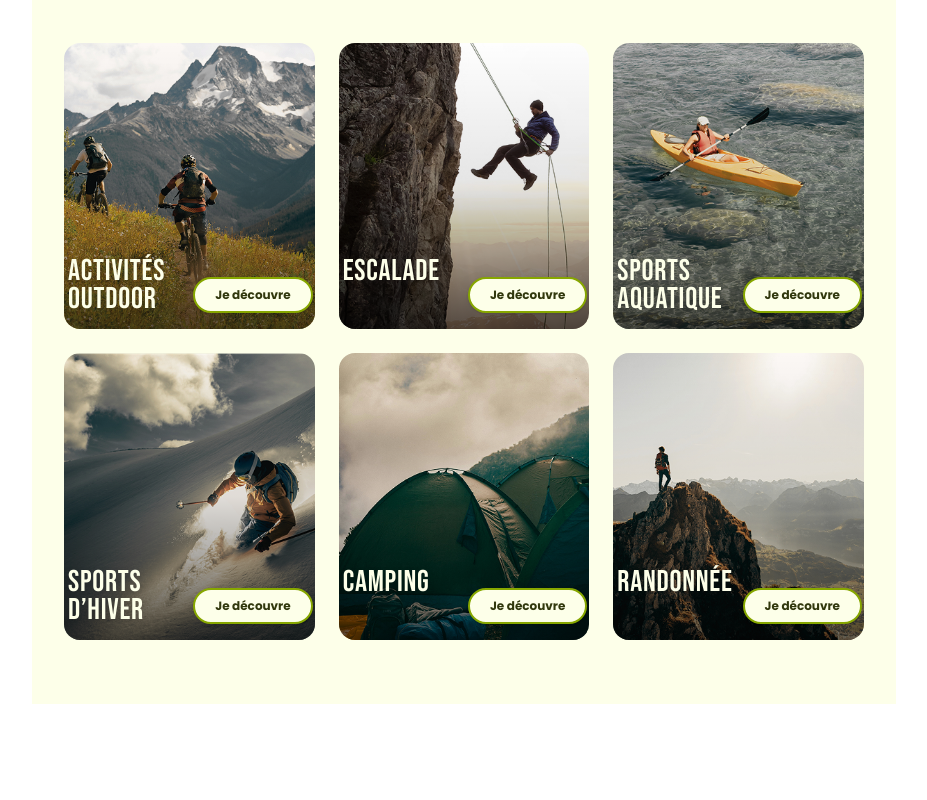
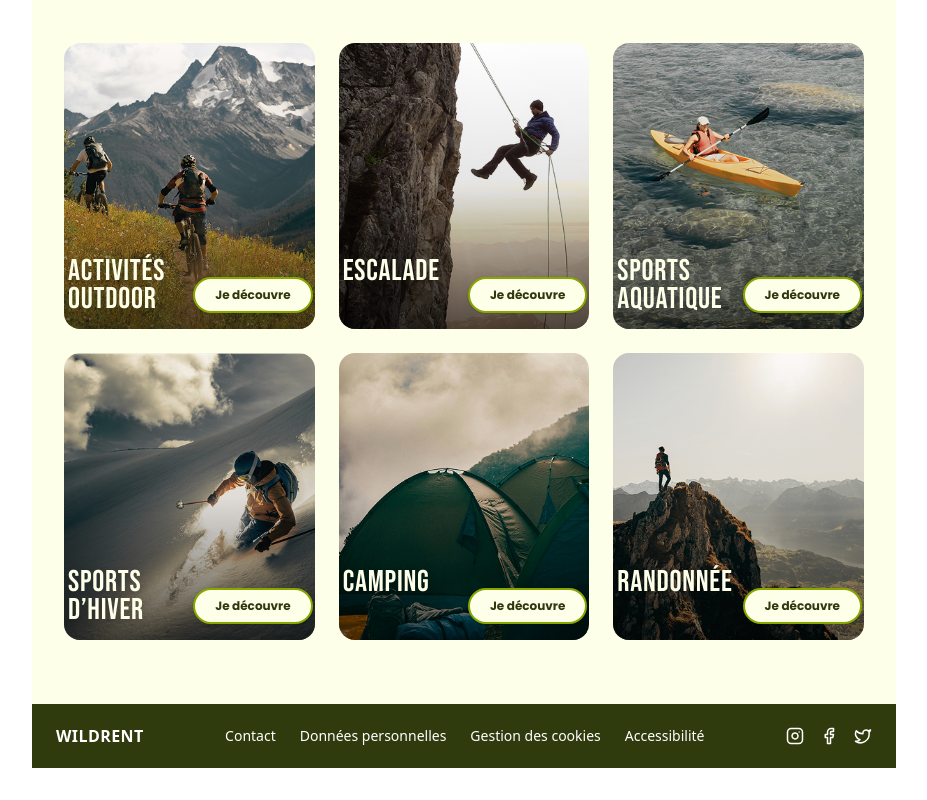
Before and after one commit to WildCodeSchool/2025-03-wns-green-WildRent, a React (Vite) app in the folder frontend/: page / in a window 1280 px wide. Shown: the part 233-1033 px from the top of the page, without its empty margins (176-1103 px from the left). Before the commit the page ends 969 px from the top, so only its background shows below. Built offline with nearby package versions, Linux system fonts and the light colour scheme.

Commit message:
style(footer): add initial footer component

```diff
--- a/frontend/src/App.tsx
+++ b/frontend/src/App.tsx
@@ -1,12 +1,14 @@
 import "./App.css";
 import { CategoryGrid } from "./components/CategoryCard/CategoryGrid";
-import { Navbar } from "./components/Layout/Navbar";
+import { Footer } from "./components/Layout/Footer/Footer";
+import { Navbar } from "./components/Layout/Navbar/Navbar";
 
 function App() {
   return (
         <div className="max-w-4xl mx-auto mt-10 px-4">
           <Navbar />
           <CategoryGrid />
+          <Footer />
         </div>
   );
 }
--- /dev/null
+++ b/frontend/src/components/Layout/Footer/Footer.tsx
@@ -0,0 +1,48 @@
+import {
+  Instagram,
+  Facebook,
+  Twitter,
+} from "lucide-react";
+import { footerStyles as s } from "../Footer/footer.styles";
+
+export const Footer = () => {
+  return (
+    <footer className={s.wrapper}>
+      {/* Desktop & Tablet */}
+      <div className={s.desktop.container}>
+        <span className={s.desktop.logo}>WILDRENT</span>
+
+        <nav className={s.desktop.nav}>
+          <a href="#">Contact</a>
+          <a href="#">Données personnelles</a>
+          <a href="#">Gestion des cookies</a>
+          <a href="#">Accessibilité</a>
+        </nav>
+
+        <div className={s.desktop.social}>
+          <Instagram size={18} className={s.desktop.icon} />
+          <Facebook size={18} className={s.desktop.icon} />
+          <Twitter size={18} className={s.desktop.icon} />
+        </div>
+      </div>
+
+      {/* Mobile */}
+      <div className={s.mobile.container}>
+        <span className={s.mobile.logo}>WILDRENT</span>
+
+        <nav className={s.mobile.nav}>
+          <a href="#">Contact</a>
+          <a href="#">Données personnelles</a>
+          <a href="#">Gestion des cookies</a>
+          <a href="#">Accessibilité</a>
+        </nav>
+
+        <div className={s.mobile.social}>
+          <Instagram size={20} className={s.mobile.icon} />
+          <Facebook size={20} className={s.mobile.icon} />
+          <Twitter size={20} className={s.mobile.icon} />
+        </div>
+      </div>
+    </footer>
+  );
+};
--- /dev/null
+++ b/frontend/src/components/Layout/Footer/footer.styles.ts
@@ -0,0 +1,20 @@
+export const footerStyles = {
+  wrapper: "bg-[#2f3a0d] text-white",
+
+  desktop: {
+    container:
+      "hidden md:flex max-w-7xl mx-auto h-16 px-6 items-center justify-between",
+    logo: "font-bold tracking-wide",
+    nav: "flex gap-6 text-sm",
+    social: "flex gap-4",
+    icon: "hover:text-[#87a700] transition-colors",
+  },
+
+  mobile: {
+    container: "md:hidden px-6 py-8 flex flex-col gap-6",
+    logo: "font-bold tracking-wide",
+    nav: "flex flex-col gap-3 text-sm",
+    social: "flex justify-center gap-5",
+    icon: "hover:text-[#87a700] transition-colors",
+  },
+};
--- a/frontend/src/components/Layout/Navbar.tsx
+++ b/frontend/src/components/Layout/Navbar/Navbar.tsx
@@ -1,6 +1,6 @@
 import React from "react";
 import { User, ShoppingCart } from "lucide-react";
-import { SearchBar } from "../Search/SearchBar";
+import { SearchBar } from "../../Search/SearchBar";
 import {
   navbarContainer,
   navbarInner,
```
Also changed, not shown: frontend/src/components/Layout/Navbar/navbar.styles.ts (renamed from frontend/src/components/Layout/navbar.styles.ts).
